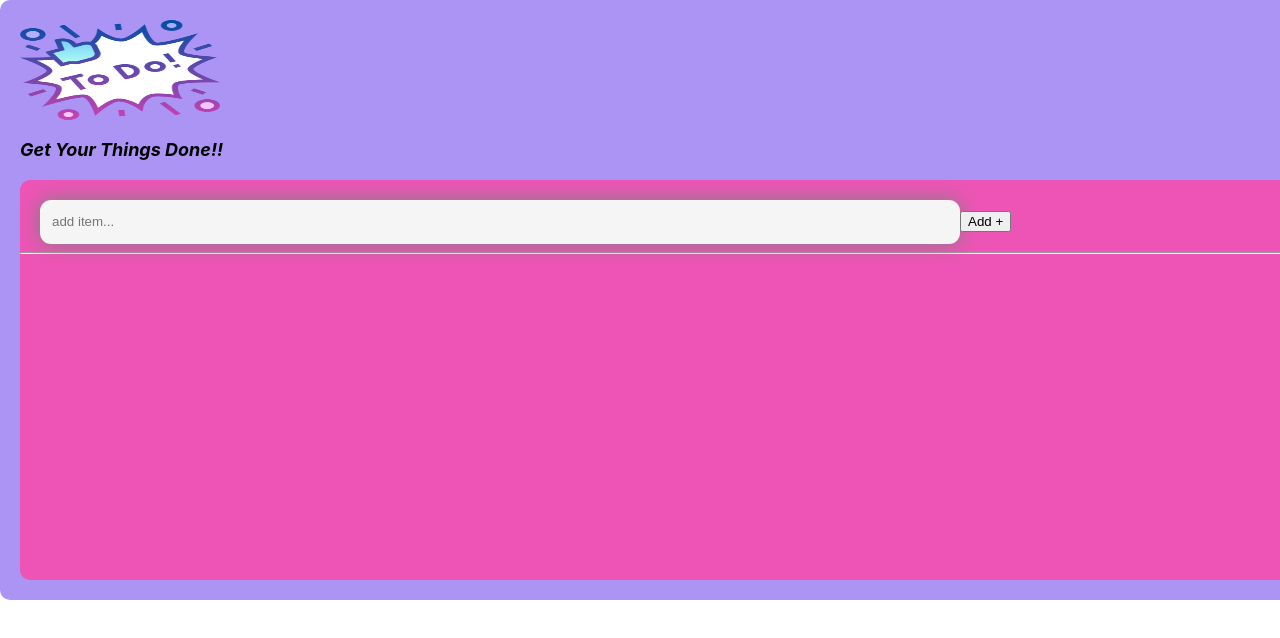
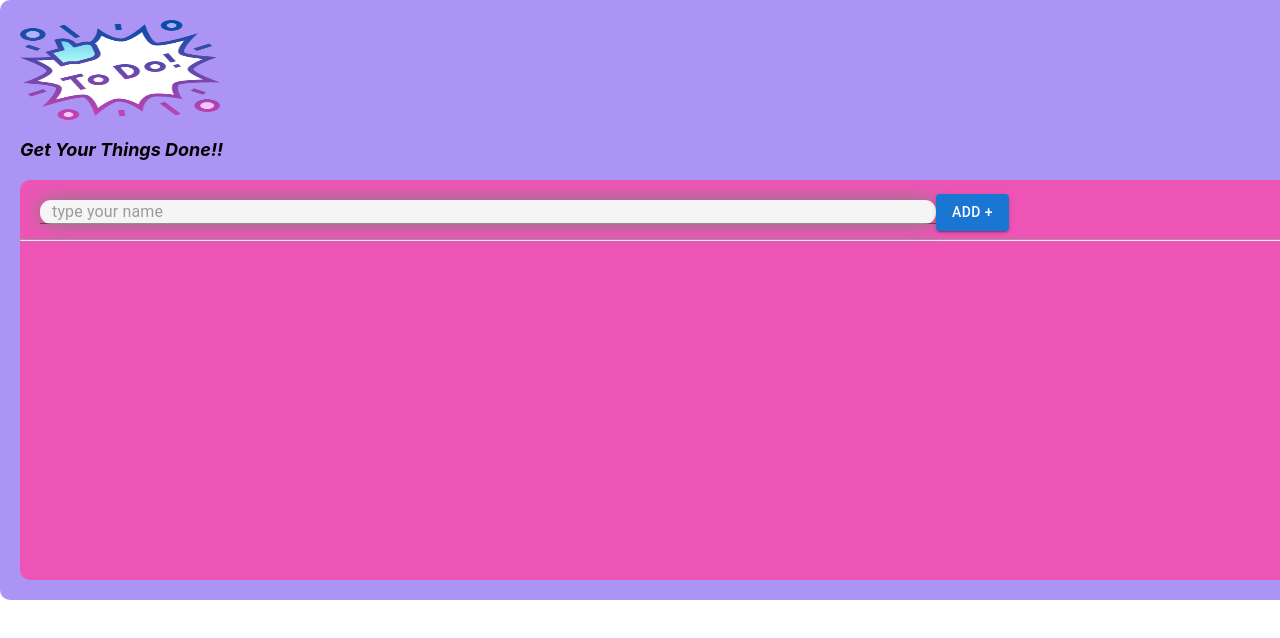
Before and after one commit to shalini-singh21/To-Do-list, a React (Create React App) app: page / in a window 1280 px wide. Shown: the top 638 px of the page. Built offline with nearby package versions, Linux system fonts and the light colour scheme.

Commit message:
adding ui

```diff
--- a/src/App.js
+++ b/src/App.js
@@ -1,11 +1,12 @@
 
 import './App.css';
 import React from 'react';
-import Input from"./component/Input"
+
+import To from './component/To';
 function App() {
   return (
     <>
-    <Input/>
+    <To/>
     </>
   )
 }
--- a/src/component/Input.js
+++ b/src/component/To.js
@@ -1,10 +1,9 @@
 import React, { useEffect, useState } from "react";
-
+import { Button, Input } from "@mui/material";
 // import tick from "../images/tick.png"
 import todo from "../images/todo.png"
-import { Button } from "@mui/material";
 
-function Input() {
+function To() {
     const [tasks, setTasks] = useState([]); // that is an array that holds all task added the list
     const [input, setInput] = useState(''); //that holds the current input from the user
     const handleonchange = (event) => {
@@ -42,16 +41,17 @@ function Input() {
     return (
         <>
             <div className="App">
-                <header className="header"><img src={todo}  alt={""}className="todo-img" />
+                <header className="header"><img src={todo} alt={""} className="todo-img" />
 
                 </header>
 
                 <h2 className="header1"> Get Your Things Done!!</h2>
 
                 <div className="input-container">
-                    <input className="input" type="text" value={input} onChange={handleonchange} placeholder="add item..." />
-                    <button variant="contained" color="primary"
-                    size="large" onClick={handleOnAdd}>   Add + </button>
+                    <Input className="input" type="text" placeholder="type your name" onClick={handleonchange}  value={input}/>
+
+                    <Button variant="contained" onClick={handleOnAdd} > Add + </Button>
+
 
                     <hr></hr>
 
@@ -70,4 +70,4 @@ function Input() {
     )
 }
 
-export default Input;
+export default To;
```
